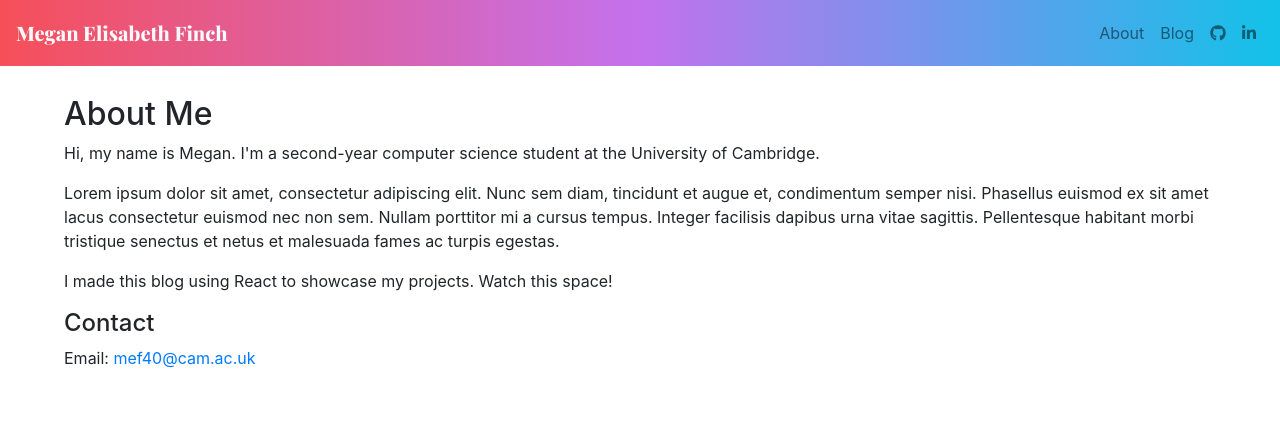
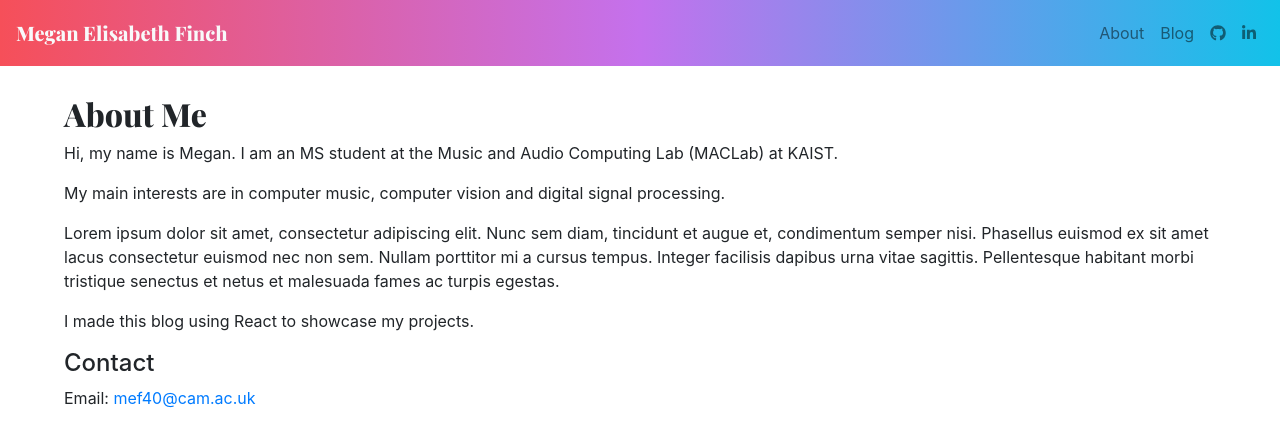
Before and after one commit to meganelisabethfinch/meganelisabethfinch.github.io, a React (Create React App) app: page /about in a window 1280 px wide. Shown: the top 446 px of the page. Built offline with nearby package versions, Linux system fonts and the light colour scheme.

Commit message:
updated about page

```diff
--- a/src/pages/about.js
+++ b/src/pages/about.js
@@ -3,15 +3,18 @@ import { Col } from 'react-bootstrap';
 
 const About = () => (
     <Col lg={true} className="article">
-            <h2 className="custom-brand">About Me</h2>
+            <h2 className="my-brand">About Me</h2>
             <p>
-                Hi, my name is Megan. I'm a second-year computer science student at the University of Cambridge.
+                Hi, my name is Megan. I am an MS student at the Music and Audio Computing Lab (MACLab) at KAIST.
+            </p>
+            <p>
+                My main interests are in computer music, computer vision and digital signal processing.
             </p>
             <p>
             Lorem ipsum dolor sit amet, consectetur adipiscing elit. Nunc sem diam, tincidunt et augue et, condimentum semper nisi. Phasellus euismod ex sit amet lacus consectetur euismod nec non sem. Nullam porttitor mi a cursus tempus. Integer facilisis dapibus urna vitae sagittis. Pellentesque habitant morbi tristique senectus et netus et malesuada fames ac turpis egestas.
             </p>
             <p>
-                I made this blog using React to showcase my projects. Watch this space!
+                I made this blog using React to showcase my projects.
             </p>
             <p>
                 <h4>Contact</h4>
```
